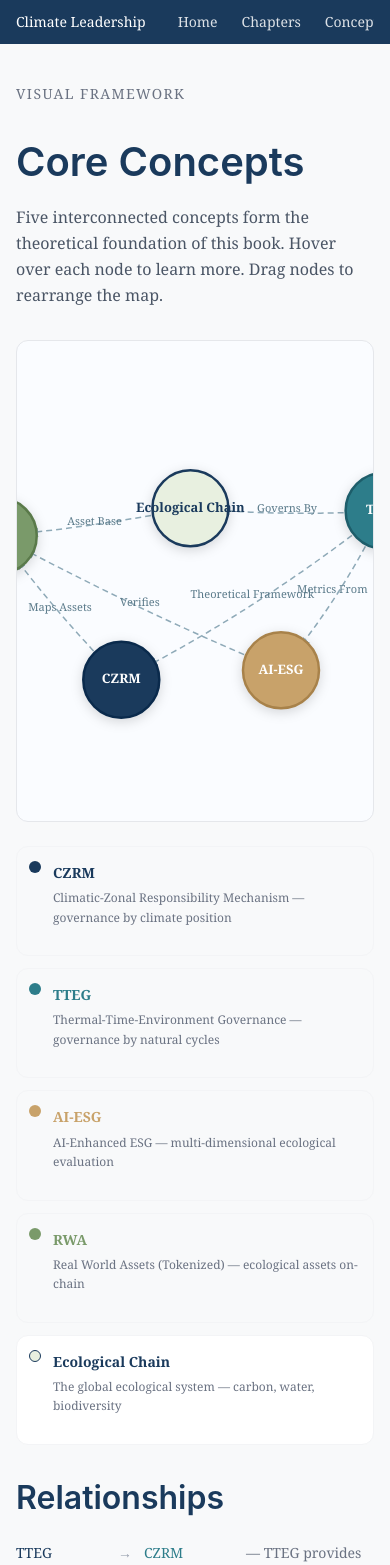
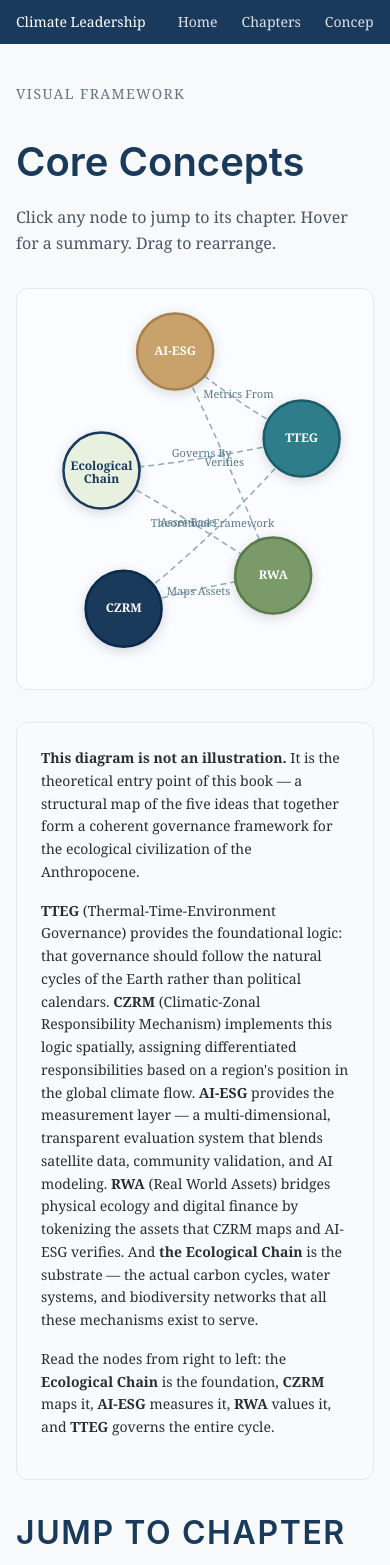
Before and after one commit to simon947161/climate-leadership, a Next.js app: page /concept-map in a window 390 px wide. Shown: the top 1565 px of the page. Built offline with nearby package versions, Linux system fonts and the light colour scheme.

Commit message:
Batch 6.5: clickable nodes, explanation section, mobile-friendly

```diff
--- a/src/app/concept-map/page.tsx
+++ b/src/app/concept-map/page.tsx
@@ -1,4 +1,5 @@
 import type { Metadata } from 'next';
+import Link from 'next/link';
 import Container from '@/components/Container';
 import ConceptGraph from '@/components/ConceptGraph';
 
@@ -7,6 +8,14 @@ export const metadata: Metadata = {
   description:
     'The five core concepts of this book: Ecological Chain, CZRM, TTEG, AI-ESG, and RWA — and the relationships between them.',
 };
+
+const chapterLinks: { concept: string; label: string; href: string }[] = [
+  { concept: 'TTEG', label: 'Chapter 5 — TTEG Theoretical Framework', href: '/chapters/en/chapter-5' },
+  { concept: 'CZRM', label: 'Chapter 4 — CZRM Governance Mechanism', href: '/chapters/en/chapter-4' },
+  { concept: 'AI-ESG', label: 'Chapter 8 — AI-ESG Evaluation System', href: '/chapters/en/chapter-8' },
+  { concept: 'RWA', label: 'Chapter 7 — RWA Tokenized Assets', href: '/chapters/en/chapter-7' },
+  { concept: 'Ecological Chain', label: 'Chapter 10 — Ecological Chain', href: '/chapters/en/chapter-10' },
+];
 
 export default function ConceptMapPage() {
   return (
@@ -17,8 +26,7 @@ export default function ConceptMapPage() {
           <p className="text-sm text-gray-500 mb-2 tracking-widest uppercase">Visual Framework</p>
           <h1 className="mb-3">Core Concepts</h1>
           <p className="text-gray-600 max-w-2xl leading-relaxed">
-            Five interconnected concepts form the theoretical foundation of this book. Hover over each
-            node to learn more. Drag nodes to rearrange the map.
+            Click any node to jump to its chapter. Hover for a summary. Drag to rearrange.
           </p>
         </header>
 
@@ -27,48 +35,63 @@ export default function ConceptMapPage() {
           <ConceptGraph />
         </div>
 
+        {/* ── Explanation Section ── */}
+        <div
+          className="mt-8 p-6 rounded-xl border border-gray-200 leading-relaxed text-sm"
+          style={{ background: '#F8FAFE' }}
+        >
+          <p className="mb-3">
+            <strong>This diagram is not an illustration.</strong> It is the theoretical entry point of this book — a structural map of the five ideas that together form a coherent governance framework for the ecological civilization of the Anthropocene.
+          </p>
+          <p className="mb-3">
+            <strong>TTEG</strong> (Thermal-Time-Environment Governance) provides the foundational logic: that governance should follow the natural cycles of the Earth rather than political calendars. <strong>CZRM</strong> (Climatic-Zonal Responsibility Mechanism) implements this logic spatially, assigning differentiated responsibilities based on a region&apos;s position in the global climate flow. <strong>AI-ESG</strong> provides the measurement layer — a multi-dimensional, transparent evaluation system that blends satellite data, community validation, and AI modeling. <strong>RWA</strong> (Real World Assets) bridges physical ecology and digital finance by tokenizing the assets that CZRM maps and AI-ESG verifies. And <strong>the Ecological Chain</strong> is the substrate — the actual carbon cycles, water systems, and biodiversity networks that all these mechanisms exist to serve.
+          </p>
+          <p className="mb-0">
+            Read the nodes from right to left: the <strong>Ecological Chain</strong> is the foundation, <strong>CZRM</strong> maps it, <strong>AI-ESG</strong> measures it, <strong>RWA</strong> values it, and <strong>TTEG</strong> governs the entire cycle.
+          </p>
+        </div>
+
+        {/* ── Quick-Reference: Node-to-Chapter Links ── */}
+        <div className="mt-6">
+          <h2 className="text-sm font-semibold mb-3 uppercase tracking-wider" style={{ color: 'var(--color-primary)' }}>
+            Jump to Chapter
+          </h2>
+          <div className="grid grid-cols-1 sm:grid-cols-2 lg:grid-cols-5 gap-2">
+            {chapterLinks.map((c) => (
+              <Link
+                key={c.concept}
+                href={c.href}
+                className="block px-4 py-3 rounded-lg border border-gray-200 text-sm hover:border-gray-400 transition-colors"
+                style={{ background: '#FAFCFF' }}
+              >
+                <span style={{ color: 'var(--color-primary)' }} className="font-semibold">
+                  {c.concept}
+                </span>
+                <span className="block text-gray-500 text-xs mt-1">{c.label}</span>
+              </Link>
+            ))}
+          </div>
+        </div>
+
         {/* Legend */}
-        <div className="mt-6 grid grid-cols-1 sm:grid-cols-2 lg:grid-cols-3 gap-3">
+        <div className="mt-8 grid grid-cols-1 sm:grid-cols-2 lg:grid-cols-3 gap-3">
           {[
-            {
-              color: '#1A3A5C',
-              textColor: '#FFFFFF',
-              label: 'CZRM',
-              desc: 'Climatic-Zonal Responsibility Mechanism — governance by climate position',
-            },
-            {
-              color: '#2D7D8A',
-              textColor: '#FFFFFF',
-              label: 'TTEG',
-              desc: 'Thermal-Time-Environment Governance — governance by natural cycles',
-            },
-            {
-              color: '#C8A26A',
-              textColor: '#FFFFFF',
-              label: 'AI-ESG',
-              desc: 'AI-Enhanced ESG — multi-dimensional ecological evaluation',
-            },
-            {
-              color: '#7A9A6A',
-              textColor: '#FFFFFF',
-              label: 'RWA',
-              desc: 'Real World Assets (Tokenized) — ecological assets on-chain',
-            },
-            {
-              color: '#E8F0E0',
-              textColor: '#1A3A5C',
-              label: 'Ecological Chain',
-              desc: 'The global ecological system — carbon, water, biodiversity',
-            },
+            { color: '#1A3A5C', label: 'CZRM', desc: 'Climatic-Zonal Responsibility Mechanism — governance by climate position' },
+            { color: '#2D7D8A', label: 'TTEG', desc: 'Thermal-Time-Environment Governance — governance by natural cycles' },
+            { color: '#C8A26A', label: 'AI-ESG', desc: 'AI-Enhanced ESG — multi-dimensional ecological evaluation' },
+            { color: '#7A9A6A', label: 'RWA', desc: 'Real World Assets (Tokenized) — ecological assets on-chain' },
+            { color: '#E8F0E0', label: 'Ecological Chain', desc: 'The global ecological system — carbon, water, biodiversity' },
           ].map((item) => (
             <div
               key={item.label}
               className="flex items-start gap-3 p-3 rounded-lg border border-gray-100"
-              style={{ background: item.color === '#E8F0E0' ? '#FFFFFF' : 'transparent' }}
             >
               <span
                 className="inline-block w-3 h-3 rounded-full mt-0.5 flex-shrink-0"
-                style={{ background: item.color, border: item.color === '#E8F0E0' ? '1.5px solid #1A3A5C' : 'none' }}
+                style={{
+                  background: item.color,
+                  border: item.color === '#E8F0E0' ? '1.5px solid #1A3A5C' : 'none',
+                }}
               />
               <div>
                 <span
@@ -90,49 +113,19 @@ export default function ConceptMapPage() {
           </h2>
           <div className="space-y-2">
             {[
-              {
-                from: 'TTEG',
-                to: 'CZRM',
-                label: 'Theoretical Framework',
-                note: 'TTEG provides the temporal/spatial logic that CZRM implements',
-              },
-              {
-                from: 'TTEG',
-                to: 'Ecological Chain',
-                label: 'Governs By',
-                note: 'TTEG governs ecological systems using their natural cycles',
-              },
-              {
-                from: 'Ecological Chain',
-                to: 'RWA',
-                label: 'Asset Base',
-                note: 'Ecological systems provide the physical assets that RWA maps and tokenizes',
-              },
-              {
-                from: 'TTEG',
-                to: 'AI-ESG',
-                label: 'Metrics From',
-                note: 'TTEG governance goals are measured by AI-ESG indicators',
-              },
-              {
-                from: 'AI-ESG',
-                to: 'RWA',
-                label: 'Verifies',
-                note: 'AI-ESG provides verification and pricing for ecological RWAs',
-              },
-              {
-                from: 'CZRM',
-                to: 'RWA',
-                label: 'Maps Assets',
-                note: 'CZRM maps ecological assets globally, creating the asset inventory for RWA',
-              },
+              { from: 'TTEG', to: 'CZRM', label: '→', note: 'TTEG provides the temporal/spatial logic that CZRM implements' },
+              { from: 'TTEG', to: 'Ecological Chain', label: '→', note: 'TTEG governs ecological systems using their natural cycles' },
+              { from: 'Ecological Chain', to: 'RWA', label: '→', note: 'Ecological systems provide the physical assets that RWA tokenizes' },
+              { from: 'TTEG', to: 'AI-ESG', label: '→', note: 'TTEG governance goals are measured by AI-ESG indicators' },
+              { from: 'AI-ESG', to: 'RWA', label: '→', note: 'AI-ESG provides verification and pricing for ecological RWAs' },
+              { from: 'CZRM', to: 'RWA', label: '→', note: 'CZRM maps ecological assets globally, creating the asset inventory for RWA' },
             ].map((rel) => (
               <div
                 key={`${rel.from}-${rel.to}`}
                 className="flex items-start gap-3 text-sm py-2 border-b border-gray-100 last:border-0"
               >
                 <span className="font-medium text-primary min-w-[90px]">{rel.from}</span>
-                <span className="text-gray-400">→</span>
+                <span className="text-gray-400">{rel.label}</span>
                 <span className="font-medium text-accent min-w-[90px]">{rel.to}</span>
                 <span className="text-gray-500">— {rel.note}</span>
               </div>
--- a/src/components/ConceptGraph.tsx
+++ b/src/components/ConceptGraph.tsx
@@ -13,6 +13,7 @@ interface GraphNode extends d3.SimulationNodeDatum {
   description: string;
   color: string;
   borderColor: string;
+  chapterLink: string;
 }
 
 interface GraphLink extends d3.SimulationLinkDatum<GraphNode> {
@@ -24,56 +25,66 @@ interface GraphLink extends d3.SimulationLinkDatum<GraphNode> {
 
 const NODES: GraphNode[] = [
   {
-    id: 'ecological-chain',
-    label: 'Ecological Chain',
-    shortLabel: 'Ecological Chain',
-    group: 1,
-    description: 'The global network of ecological systems that sustains life on Earth — including carbon cycles, biodiversity, hydrology, and climate regulation.',
-    color: '#E8F0E0',
-    borderColor: '#1A3A5C',
-  },
-  {
-    id: 'czzm',
-    label: 'CZRM',
-    shortLabel: 'CZRM',
-    group: 2,
-    description: 'Climatic-Zonal Responsibility Mechanism. A governance framework that assigns differentiated responsibilities to regions based on their position in the global climate system — upstream, midstream, or downstream.',
-    color: '#1A3A5C',
-    borderColor: '#0A2A4C',
-  },
-  {
     id: 'tteg',
     label: 'TTEG',
     shortLabel: 'TTEG',
     group: 3,
-    description: 'Thermal-Time-Environment Governance. A theory that governs ecological systems using natural cycles (thermal, temporal, environmental) rather than political or quarterly cycles.',
+    description:
+      'Thermal-Time-Environment Governance. A theory that governs ecological systems using natural cycles (thermal, temporal, environmental) rather than political or quarterly cycles.',
     color: '#2D7D8A',
     borderColor: '#1D5D6A',
+    chapterLink: '/chapters/en/chapter-5',
+  },
+  {
+    id: 'czrm',
+    label: 'CZRM',
+    shortLabel: 'CZRM',
+    group: 2,
+    description:
+      'Climatic-Zonal Responsibility Mechanism. A governance framework that assigns differentiated responsibilities to regions based on their position in the global climate system — upstream, midstream, or downstream.',
+    color: '#1A3A5C',
+    borderColor: '#0A2A4C',
+    chapterLink: '/chapters/en/chapter-4',
   },
   {
     id: 'ai-esg',
     label: 'AI-ESG',
     shortLabel: 'AI-ESG',
     group: 4,
-    description: 'AI-Enhanced ESG Evaluation System. Combines satellite remote sensing, community validation, and large-scale AI models to provide transparent, multi-dimensional ecological assessment.',
+    description:
+      'AI-Enhanced ESG Evaluation System. Combines satellite remote sensing, community validation, and large-scale AI models to provide transparent, multi-dimensional ecological assessment.',
     color: '#C8A26A',
     borderColor: '#A8824A',
+    chapterLink: '/chapters/en/chapter-8',
   },
   {
     id: 'rwa',
     label: 'RWA',
     shortLabel: 'RWA',
     group: 5,
-    description: 'Real World Assets (Tokenized). Ecological assets mapped by CZRM, verified by AI-ESG, and represented as digital tokens — creating a bridge between physical ecology and financial systems.',
+    description:
+      'Real World Assets (Tokenized). Ecological assets mapped by CZRM, verified by AI-ESG, and represented as digital tokens — creating a bridge between physical ecology and financial systems.',
     color: '#7A9A6A',
     borderColor: '#5A7A4A',
+    chapterLink: '/chapters/en/chapter-7',
+  },
+  {
+    id: 'ecological-chain',
+    label: 'Ecological Chain',
+    shortLabel: 'Ecological\nChain',
+    group: 1,
+    description:
+      'The global network of ecological systems that sustains life on Earth — including carbon cycles, biodiversity, hydrology, and climate regulation.',
+    color: '#E8F0E0',
+    borderColor: '#1A3A5C',
+    chapterLink: '/chapters/en/chapter-10',
   },
 ];
 
 const LINKS: GraphLink[] = [
   {
     source: 'tteg',
-    target: 'czzm',
+    target: 'czrm',
     label: 'Theoretical Framework',
     curvature: 0.2,
   },
@@ -102,7 +113,7 @@ const LINKS: GraphLink[] = [
     curvature: -0.1,
   },
   {
-    source: 'czzm',
+    source: 'czrm',
     target: 'rwa',
     label: 'Maps Assets',
     curvature: 0.15,
@@ -123,6 +134,8 @@ const GROUP_COLORS: Record<number, { fill: string; border: string; text: string
 
 export default function ConceptGraph() {
   const svgRef = useRef<SVGSVGElement>(null);
+  const isMobile =
+    typeof window !== 'undefined' && ('ontouchstart' in window || navigator.maxTouchPoints > 0);
 
   useEffect(() => {
     if (!svgRef.current) return;
@@ -132,7 +145,7 @@ export default function ConceptGraph() {
 
     // Responsive dimensions
     const width = container.clientWidth || 800;
-    const height = Math.max(480, Math.min(width * 0.65, 640));
+    const height = Math.max(400, Math.min(width * 0.6, 560));
 
     // Clear previous render
     d3.select(svgRef.current).selectAll('*').remove();
@@ -143,6 +156,9 @@ export default function ConceptGraph() {
       .attr('height', height)
       .attr('viewBox', `0 0 ${width} ${height}`);
 
+    // Prevent scroll interference during touch interactions
+    svg.style('touch-action', 'manipulation');
+
     // ── Defs (arrowhead marker) ──────────────────────────────────────────────
     const defs = svg.append('defs');
 
@@ -150,7 +166,7 @@ export default function ConceptGraph() {
       .append('marker')
       .attr('id', 'arrowhead')
       .attr('viewBox', '0 -5 10 10')
-      .attr('refX', 44) // tip offset so arrow doesn't overlap node
+      .attr('refX', 44)
       .attr('refY', 0)
       .attr('markerWidth', 6)
       .attr('markerHeight', 6)
@@ -159,26 +175,13 @@ export default function ConceptGraph() {
       .attr('d', 'M0,-5L10,0L0,5')
       .attr('fill', '#8FAAB8');
 
-    defs
-      .append('marker')
-      .attr('id', 'arrowhead-light')
-      .attr('viewBox', '0 -5 10 10')
-      .attr('refX', 44)
-      .attr('refY', 0)
-      .attr('markerWidth', 6)
-      .attr('markerHeight', 6)
-      .attr('orient', 'auto')
-      .append('path')
-      .attr('d', 'M0,-5L10,0L0,5')
-      .attr('fill', '#A8C4CC');
-
-    // ── Zoom/Pan ─────────────────────────────────────────────────────────────
+    // ── Zoom/Pan (use dbl-click zoom instead of scroll zoom for mobile compat)
     const g = svg.append('g');
 
     svg.call(
       d3
         .zoom<SVGSVGElement, unknown>()
-        .scaleExtent([0.5, 2.5])
+        .scaleExtent([0.6, 2.0])
         .on('zoom', (event) => {
           g.attr('transform', event.transform);
         })
@@ -204,15 +207,12 @@ export default function ConceptGraph() {
         d3
           .forceLink<GraphNode, GraphLink>(links)
           .id((d) => d.id)
-          .distance(220)
-          .strength(0.8)
+          .distance(180)
+          .strength(0.6)
       )
-      .force('charge', d3.forceManyBody<GraphNode>().strength(-900))
+      .force('charge', d3.forceManyBody<GraphNode>().strength(-700))
       .force('center', d3.forceCenter(width / 2, height / 2))
-      .force(
-        'collision',
-        d3.forceCollide<GraphNode>().radius(80)
-      );
+      .force('collision', d3.forceCollide<GraphNode>().radius(70));
 
     // ── Draw Links ────────────────────────────────────────────────────────────
     const linkGroup = g.append('g').attr('class', 'links');
@@ -221,7 +221,6 @@ export default function ConceptGraph() {
       .selectAll<SVGPathElement, GraphLink>('path')
       .data(links)
       .join('path')
-      .attr('class', 'link')
       .attr('fill', 'none')
       .attr('stroke', '#8FAAB8')
       .attr('stroke-width', 1.5)
@@ -235,13 +234,11 @@ export default function ConceptGraph() {
       .selectAll<SVGTextElement, GraphLink>('text')
       .data(links)
       .join('text')
-      .attr('class', 'link-label')
       .attr('text-anchor', 'middle')
       .attr('dominant-baseline', 'middle')
       .attr('font-size', 11)
       .attr('font-family', 'var(--font-heading), Georgia, serif')
       .attr('fill', '#5A7A8A')
-      .attr('background', 'white')
       .text((d) => d.label);
 
     // ── Draw Nodes ────────────────────────────────────────────────────────────
@@ -252,7 +249,7 @@ export default function ConceptGraph() {
       .data(nodes)
       .join('g')
       .attr('class', 'node')
-      .style('cursor', 'grab');
+      .style('cursor', isMobile ? 'pointer' : 'grab');
 
     // Node circle
     nodeEl
@@ -263,18 +260,31 @@ export default function ConceptGraph() {
       .attr('stroke-width', 2.5)
       .attr('filter', 'drop-shadow(0 3px 6px rgba(0,0,0,0.15))');
 
-    // Node label (short name)
+    // Node label (short name) – two lines for "Ecological\nChain"
     nodeEl
       .append('text')
       .attr('text-anchor', 'middle')
       .attr('dominant-baseline', 'middle')
       .attr('y', 0)
-      .attr('font-size', 13)
+      .attr('font-size', 12)
       .attr('font-weight', '700')
       .attr('font-family', 'var(--font-heading), Georgia, serif')
       .attr('fill', (d) => GROUP_COLORS[d.group].text)
       .attr('pointer-events', 'none')
-      .text((d) => d.shortLabel);
+      .each(function (d) {
+        const lines = d.shortLabel.split('\n');
+        const el = d3.select(this);
+        if (lines.length === 1) {
+          el.text(lines[0]);
+        } else {
+          lines.forEach((line, i) => {
+            el.append('tspan')
+              .attr('x', 0)
+              .attr('dy', i === 0 ? '-0.3em' : '1.1em')
+              .text(line);
+          });
+        }
+      });
 
     // ── Tooltip ───────────────────────────────────────────────────────────────
     const tooltip = d3
@@ -282,52 +292,70 @@ export default function ConceptGraph() {
       .selectAll<HTMLDivElement, unknown>('.graph-tooltip')
       .data([null])
       .join('div')
-      .attr('class', 'graph-tooltip')
+      .attr('class', 'graph-tooltip');
+
+    // Style tooltip with CSS classes instead of inline for better mobile
+    tooltip
       .style('position', 'absolute')
       .style('pointer-events', 'none')
       .style('opacity', '0')
       .style('background', '#FFFFFF')
       .style('border', '1px solid #DDE1E6')
       .style('border-radius', '8px')
-      .style('padding', '12px 16px')
-      .style('max-width', '260px')
-      .style('font-size', '13px')
-      .style('line-height', '1.5')
+      .style('padding', '10px 14px')
+      .style('max-width', '240px')
+      .style('font-size', '12px')
+      .style('line-height', '1.4')
       .style('color', '#1A3A5C')
       .style('box-shadow', '0 4px 12px rgba(0,0,0,0.12)')
-      .style('transition', 'opacity 0.2s');
+      .style('transition', 'opacity 0.2s')
+      .style('z-index', '10');
+
+    // ── Interaction: Navigate on click (or tap on mobile) ──────────────────────
+    // Track drag vs click: if mouse/touch moved < 5px, treat as click
+    let dragStartX = 0;
+    let dragStartY = 0;
+
+    const navigateToChapter = (d: GraphNode) => {
+      window.open(d.chapterLink, '_self');
+    };
 
     nodeEl
       .on('mouseover', function (event: MouseEvent, d: GraphNode) {
+        if (isMobile) return; // tooltip is hard on mobile
         d3.select(this).select('circle').attr('stroke-width', 4);
         tooltip
           .style('opacity', '1')
           .html(
-            `<strong style="font-size:14px;font-family:var(--font-heading,Georgia,serif)">${d.label}</strong><br/><span style="color:#4A5A6A">${d.description}</span>`
+            `<strong style="font-size:13px;font-family:var(--font-heading,Georgia,serif)">${d.label}</strong><br/><span style="color:#4A5A6A;font-size:11px">${d.description}</span><br/><span style="color:#2D7D8A;font-size:11px;margin-top:4px;display:inline-block">→ Read Chapter</span>`
           );
       })
       .on('mousemove', function (event: MouseEvent) {
+        if (isMobile) return;
         const rect = container.getBoundingClientRect();
         const x = event.clientX - rect.left;
         const y = event.clientY - rect.top;
-        const tooltipX = x + 16;
-        const tooltipY = y - 16;
         tooltip
-          .style('left', `${Math.min(tooltipX, container.clientWidth - 280)}px`)
-          .style('top', `${Math.max(tooltipY - 60, 8)}px`);
+          .style('left', `${Math.min(x + 14, container.clientWidth - 260)}px`)
+          .style('top', `${Math.max(y - 60, 6)}px`);
       })
       .on('mouseout', function () {
+        if (isMobile) return;
         d3.select(this).select('circle').attr('stroke-width', 2.5);
         tooltip.style('opacity', '0');
       });
 
-    // ── Drag ──────────────────────────────────────────────────────────────────
+    // ── Drag (only on non-mobile; on mobile use native scroll) ─────────────────
+    if (!isMobile) {
       const drag = d3
         .drag<SVGGElement, GraphNode>()
         .on('start', (event, d) => {
+          dragStartX = event.x;
+          dragStartY = event.y;
           if (!event.active) simulation.alphaTarget(0.3).restart();
           d.fx = d.x;
           d.fy = d.y;
+          tooltip.style('opacity', '0');
         })
         .on('drag', (event, d) => {
           d.fx = event.x;
@@ -335,11 +363,23 @@ export default function ConceptGraph() {
         })
         .on('end', (event, d) => {
           if (!event.active) simulation.alphaTarget(0);
+          const dist = Math.sqrt(
+            (event.x - dragStartX) ** 2 + (event.y - dragStartY) ** 2
+          );
+          if (dist < 5) {
+            navigateToChapter(d);
+          }
           d.fx = null;
           d.fy = null;
         });
 
       nodeEl.call(drag);
+    } else {
+      // Mobile: tap navigates directly, no drag
+      nodeEl.on('click', function (_event: unknown, d: GraphNode) {
+        navigateToChapter(d);
+      });
+    }
 
     // ── Simulation Tick ────────────────────────────────────────────────────────
     simulation.on('tick', () => {
@@ -351,7 +391,7 @@ export default function ConceptGraph() {
         const curvature = d.curvature ?? 0;
         const dx = tx - sx;
         const dy = ty - sy;
-        const dr = Math.sqrt(dx * dx + dy * dy) / curvature || 0;
+        const dr = Math.sqrt(dx * dx + dy * dy) / (curvature || 0.01);
         return `M${sx},${sy}A${dr},${dr} 0 0,1 ${tx},${ty}`;
       });
 
@@ -370,7 +410,7 @@ export default function ConceptGraph() {
     const ro = new ResizeObserver(() => {
       simulation.stop();
       const newWidth = container.clientWidth || 800;
-      const newHeight = Math.max(480, Math.min(newWidth * 0.65, 640));
+      const newHeight = Math.max(400, Math.min(newWidth * 0.6, 560));
       svg.attr('width', newWidth).attr('height', newHeight).attr('viewBox', `0 0 ${newWidth} ${newHeight}`);
       simulation.force('center', d3.forceCenter(newWidth / 2, newHeight / 2));
       simulation.alpha(0.3).restart();
@@ -384,11 +424,12 @@ export default function ConceptGraph() {
   }, []);
 
   return (
-    <div className="relative" style={{ width: '100%', minHeight: 480 }}>
+    <div className="relative" style={{ width: '100%', minHeight: 400 }}>
       <svg
         ref={svgRef}
         style={{ width: '100%', height: 'auto', display: 'block' }}
-        aria-label="Concept Map: CZRM, TTEG, AI-ESG, RWA, and Ecological Chain"
+        aria-label="Concept Map: TTEG, CZRM, AI-ESG, RWA, and Ecological Chain"
+        role="img"
       />
     </div>
   );
```
Lines whose indentation alone changed are shown as unchanged.
